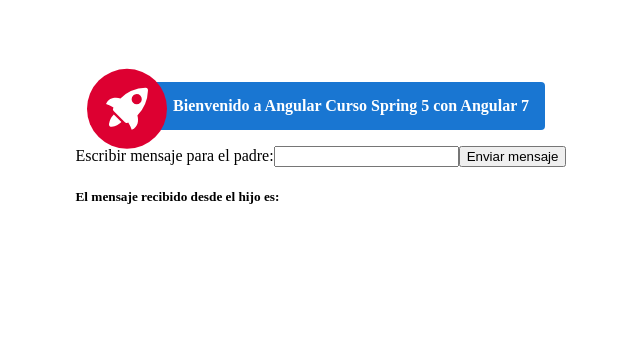
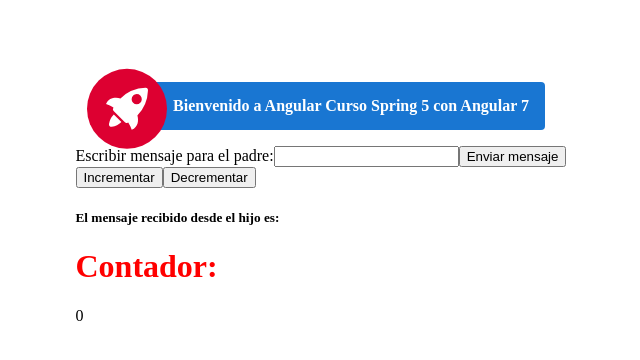
Before and after one commit to Brandon-Meneses/Proyecto-Angular, an Angular app: page / in a window 1280 px wide. Shown: the top 360 px of the page, without its empty margins (319-959 px from the left). Built offline with nearby package versions, Linux system fonts and the light colour scheme.

Commit message:
Hijo manda instruccion por boton  y padre realiza la logica

```diff
--- a/src/app/hijo/hijo.component.html
+++ b/src/app/hijo/hijo.component.html
@@ -3,3 +3,8 @@
     <input type="text" id="entrada" [(ngModel)]="mensaje">
     <button type="button" (click)="enviarMensaje()">Enviar mensaje</button>
 </div>
+
+<div>
+    <button (click)="incrementar()">Incrementar</button>
+    <button (click)="decrementar()">Decrementar</button>
+</div>
--- a/src/app/hijo/hijo.component.ts
+++ b/src/app/hijo/hijo.component.ts
@@ -7,10 +7,18 @@ import { Component, EventEmitter, Output } from '@angular/core';
 })
 export class HijoComponent {
   @Output() mensajeHijo= new EventEmitter<string>();
+  @Output() incrementarHijo= new EventEmitter<string>();
+  @Output() decrementarHijo= new EventEmitter<string>();
 
   mensaje: string =''; //variable que se va a enviar al padre
 
   enviarMensaje() {
     this.mensajeHijo.emit(this.mensaje);
   }
+  incrementar() {
+    this.incrementarHijo.emit();
+  }
+  decrementar() {
+    this.decrementarHijo.emit();
+  }
 }
--- a/src/app/padre/padre.component.html
+++ b/src/app/padre/padre.component.html
@@ -3,5 +3,13 @@
 <p>{{valorContador}}</p>
 <button (click)="incrementar()">Incrementar</button>
 <button (click)="decrementar()">Decrementar</button> -->
-<app-hijo (mensajeHijo)="recibirMensaje($event)"></app-hijo>
+<app-hijo
+    (incrementarHijo)="incrementar()"
+    (decrementarHijo)="decrementar()"
+ (mensajeHijo)="recibirMensaje($event)">
+</app-hijo>
 <h5>El mensaje recibido desde el hijo es: {{mensajeRecibido}}</h5>
+
+<h1>Contador: </h1>
+
+<p>{{valorContador}}</p>
```
